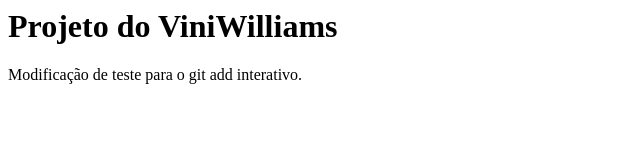
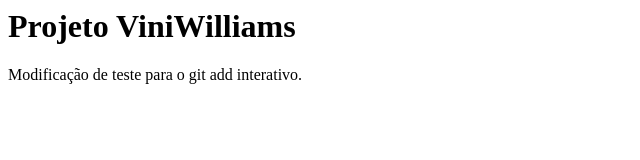
Before and after one commit to ViniWilliams/curso, a plain HTML site: page index.html in a window 1280 px wide. Shown: the whole page, without its empty margins (0-640 px from the left). Drawn offline with Linux system fonts and the light colour scheme.

Commit message:
Push Test

```diff
--- a/index.html
+++ b/index.html
@@ -2,7 +2,7 @@
     <head>
     </head>
     <body>
-        <h1> Projeto do ViniWilliams </h1>
+        <h1> Projeto ViniWilliams </h1>
 
         <p1>
         Modificação de teste para o git add interativo.
```
